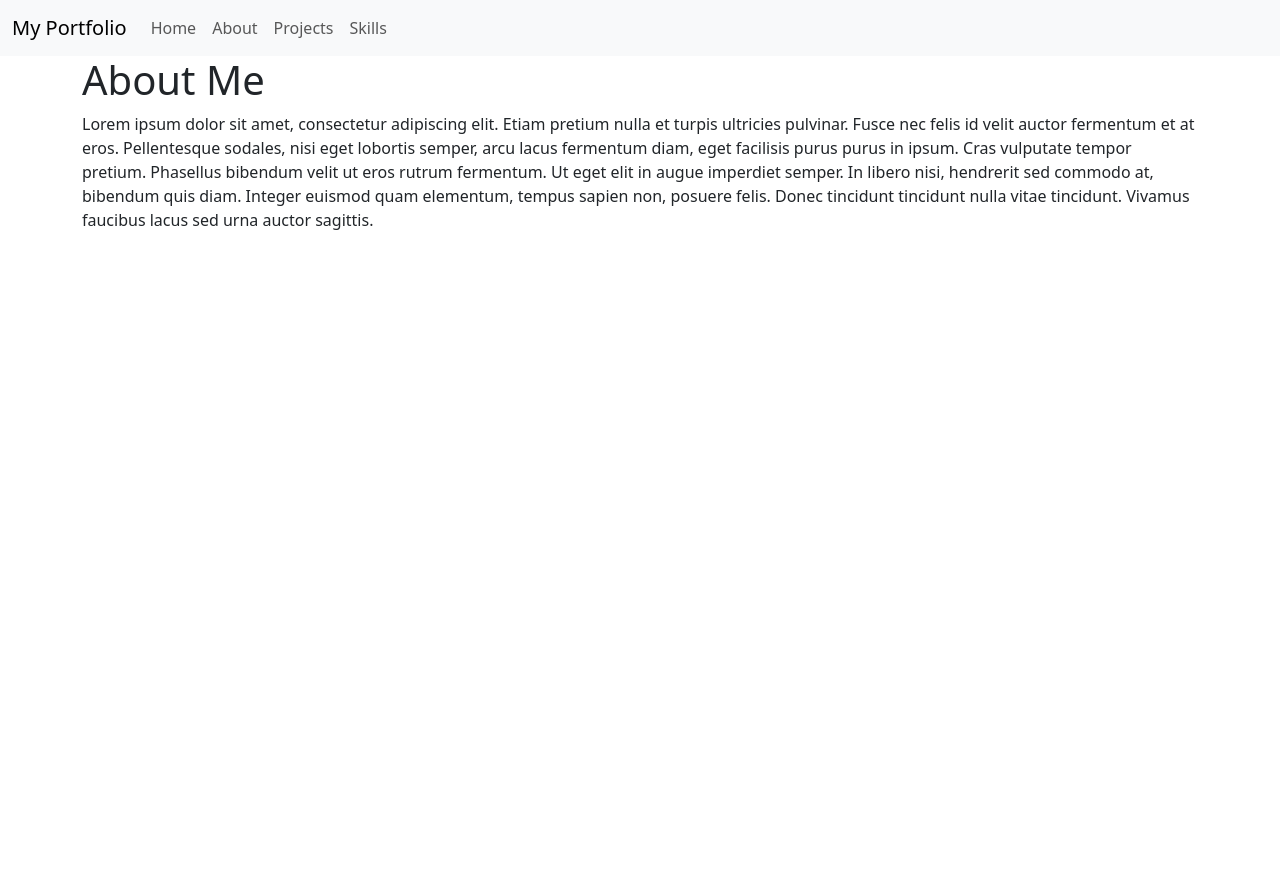
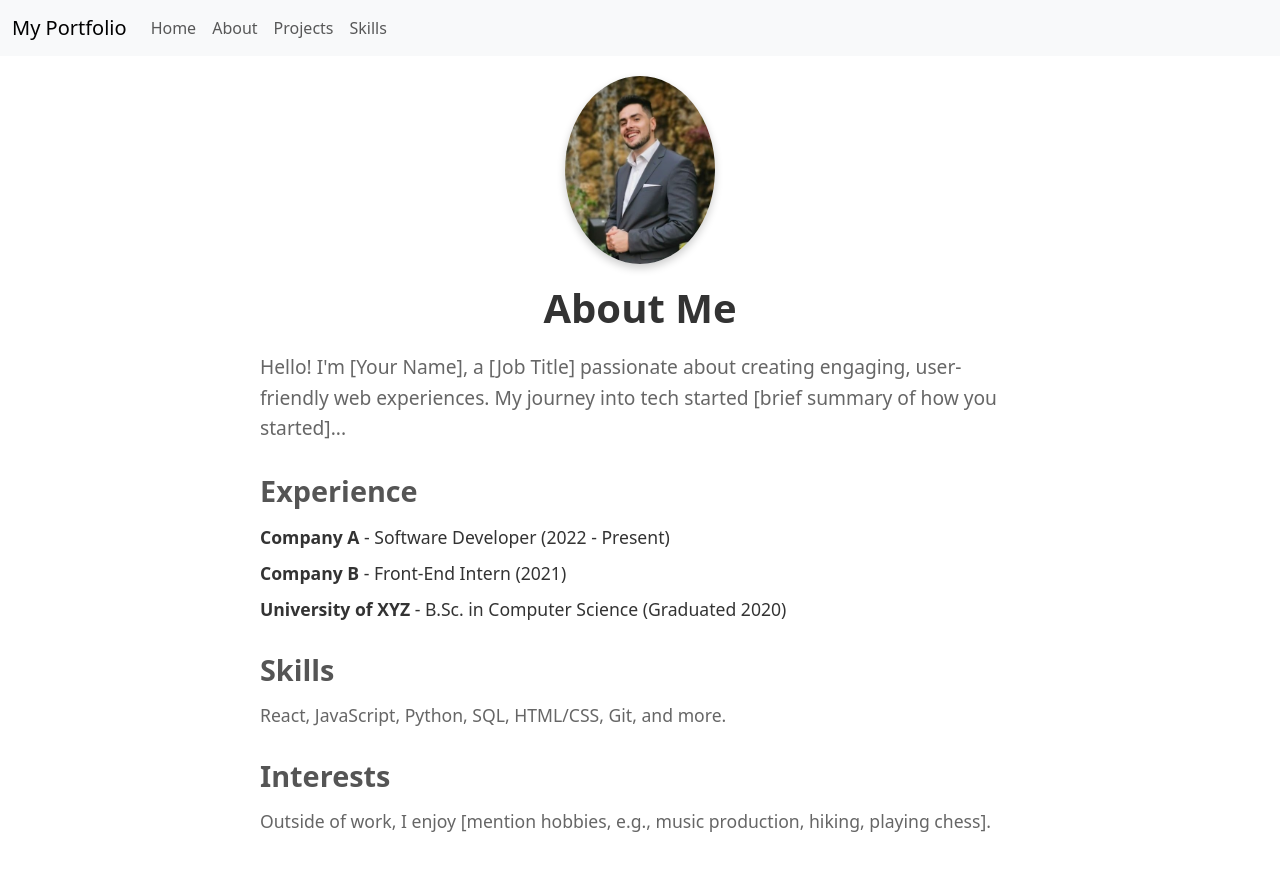
Before and after one commit to MitchBrown532/Portfolio, a React (Create React App) app in the folder frontend/: page /about in a window 1280 px wide. Shown: the top 870 px of the page. Before the commit the page ends 800 px from the top, so only its background shows below. Built offline with nearby package versions, Linux system fonts and the light colour scheme.

Commit message:
Prototype for the About page.

```diff
--- a/frontend/src/pages/About.js
+++ b/frontend/src/pages/About.js
@@ -1,20 +1,51 @@
 import React from "react";
+import "./Pages.css";
 
 function About() {
   return (
-    <div className="container">
+    <div className="about-page">
+      <img
+        src={`${process.env.PUBLIC_URL}/img/Mitch.jpg`}
+        alt="Photo of Mitchell"
+        className="about-image"
+      />
       <h1>About Me</h1>
-      <p>
-        Lorem ipsum dolor sit amet, consectetur adipiscing elit. Etiam pretium
-        nulla et turpis ultricies pulvinar. Fusce nec felis id velit auctor
-        fermentum et at eros. Pellentesque sodales, nisi eget lobortis semper,
-        arcu lacus fermentum diam, eget facilisis purus purus in ipsum. Cras
-        vulputate tempor pretium. Phasellus bibendum velit ut eros rutrum
-        fermentum. Ut eget elit in augue imperdiet semper. In libero nisi,
-        hendrerit sed commodo at, bibendum quis diam. Integer euismod quam
-        elementum, tempus sapien non, posuere felis. Donec tincidunt tincidunt
-        nulla vitae tincidunt. Vivamus faucibus lacus sed urna auctor sagittis.
-      </p>
+      <section className="about-introduction">
+        <p>
+          Hello! I'm [Your Name], a [Job Title] passionate about creating
+          engaging, user-friendly web experiences. My journey into tech started
+          [brief summary of how you started]...
+        </p>
+      </section>
+
+      <section className="about-experience">
+        <h2>Experience</h2>
+        <ul>
+          <li>
+            <strong>Company A</strong> - Software Developer (2022 - Present)
+          </li>
+          <li>
+            <strong>Company B</strong> - Front-End Intern (2021)
+          </li>
+          <li>
+            <strong>University of XYZ</strong> - B.Sc. in Computer Science
+            (Graduated 2020)
+          </li>
+        </ul>
+      </section>
+
+      <section className="about-skills">
+        <h2>Skills</h2>
+        <p>React, JavaScript, Python, SQL, HTML/CSS, Git, and more.</p>
+      </section>
+
+      <section className="about-interests">
+        <h2>Interests</h2>
+        <p>
+          Outside of work, I enjoy [mention hobbies, e.g., music production,
+          hiking, playing chess].
+        </p>
+      </section>
     </div>
   );
 }
--- a/frontend/src/pages/Pages.css
+++ b/frontend/src/pages/Pages.css
@@ -1,3 +1,9 @@
+/*
+==================================
+Global styling
+==================================
+*/
+
 /* Responsive grid for cards */
 .card-grid {
   display: grid;
@@ -5,6 +11,12 @@
   gap: 16px; /* Space between grid items */
   padding: 16px; /* Optional padding */
 }
+
+/*
+==================================
+Home page styling
+==================================
+*/
 
 /* Centering the content */
 .home-page {
@@ -30,3 +42,118 @@
   margin: 0 auto 20px; /* Center the text and add bottom margin */
   line-height: 1.6; /* Improve readability */
 }
+
+/*
+==================================
+About page styling
+==================================
+*/
+
+.about-page {
+  max-width: 800px; /* Constrain the width for better readability */
+  margin: 0 auto; /* Center the container horizontally */
+  padding: 20px; /* Add space around the content */
+  color: #333; /* Set a dark text color for readability */
+}
+
+/* Image Styling */
+.about-image {
+  display: block; /* Centers the image if margin is set to auto */
+  width: 150px; /* Adjust size to fit your layout */
+  height: auto; /* Maintains aspect ratio */
+  border-radius: 50%; /* Makes the image circular */
+  margin: 0 auto 20px; /* Centers image and adds space below */
+  box-shadow: 0px 4px 8px rgba(0, 0, 0, 0.2); /* Optional shadow for depth */
+}
+
+/* Title Styling */
+.about-page h1 {
+  font-size: 2.5em; /* Large font size for prominence */
+  margin-bottom: 20px; /* Space below the title */
+  text-align: center; /* Center the title text */
+  font-weight: bold; /* Make the title stand out */
+  color: #333; /* Dark color for the title */
+}
+
+/* Introduction Section Styling */
+.about-introduction {
+  margin-bottom: 30px; /* Space below the introduction section */
+}
+
+.about-introduction p {
+  font-size: 1.2em; /* Slightly larger font size for readability */
+  color: #666; /* Softer color for contrast with title */
+  line-height: 1.6; /* Increase line spacing for readability */
+}
+
+/* Experience Section Styling */
+.about-experience {
+  margin-bottom: 30px; /* Space below the experience section */
+}
+
+/* Subheading Styling for Section Titles */
+.about-experience h2,
+.about-skills h2,
+.about-interests h2 {
+  font-size: 1.8em; /* Large font size for subheadings */
+  margin-bottom: 15px; /* Space below each subheading */
+  color: #555; /* Softer color than the title for visual hierarchy */
+  font-weight: bold; /* Bold font for emphasis */
+}
+
+/* Experience List Styling */
+.about-experience ul {
+  list-style-type: none; /* Remove bullet points from the list */
+  padding-left: 0; /* Remove default padding from the left */
+}
+
+.about-experience li {
+  font-size: 1.1em; /* Slightly larger font for easy reading */
+  margin-bottom: 10px; /* Space below each experience item */
+  color: #333; /* Dark color for text consistency */
+}
+
+/* Skills Section Styling */
+.about-skills {
+  margin-bottom: 30px; /* Space below the skills section */
+}
+
+.about-skills p {
+  font-size: 1.1em; /* Medium font size for skills text */
+  color: #666; /* Softer color to match other text */
+  line-height: 1.5; /* Line height to improve readability */
+}
+
+/* Interests Section Styling */
+.about-interests {
+  margin-bottom: 30px; /* Space below the interests section */
+}
+
+.about-interests p {
+  font-size: 1.1em; /* Consistent font size with other sections */
+  color: #666; /* Softer color for readability */
+  line-height: 1.5; /* Line height for readability */
+}
+
+/* Optional Responsive Styling - adjust for smaller screens */
+@media (max-width: 600px) {
+  .about-page {
+    padding: 10px; /* Reduce padding on smaller screens */
+  }
+
+  .about-page h1 {
+    font-size: 2em; /* Adjust title size for smaller screens */
+  }
+
+  .about-experience h2,
+  .about-skills h2,
+  .about-interests h2 {
+    font-size: 1.5em; /* Adjust subheading size for smaller screens */
+  }
+
+  .about-introduction p,
+  .about-skills p,
+  .about-interests p {
+    font-size: 1em; /* Adjust paragraph font size for smaller screens */
+  }
+}
```
Also changed, not shown: frontend/public/img/Mitch.jpg (added).
